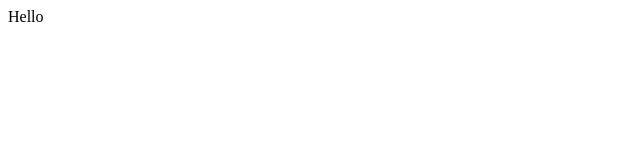
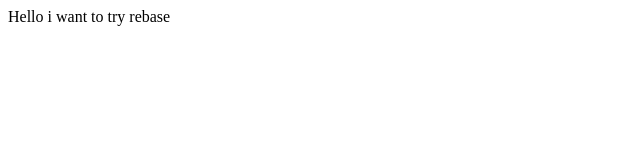
Before and after one commit to pico-inno/GitFlows, a plain HTML site: page wypa.html in a window 1280 px wide. Shown: the whole page, without its empty margins (0-640 px from the left). Drawn offline with Linux system fonts and the light colour scheme.

Commit message:
i want to try rebase

```diff
--- a/wypa.html
+++ b/wypa.html
@@ -7,5 +7,6 @@
 </head>
 <body>
     Hello
+    i want to try rebase
 </body>
 </html>
```
